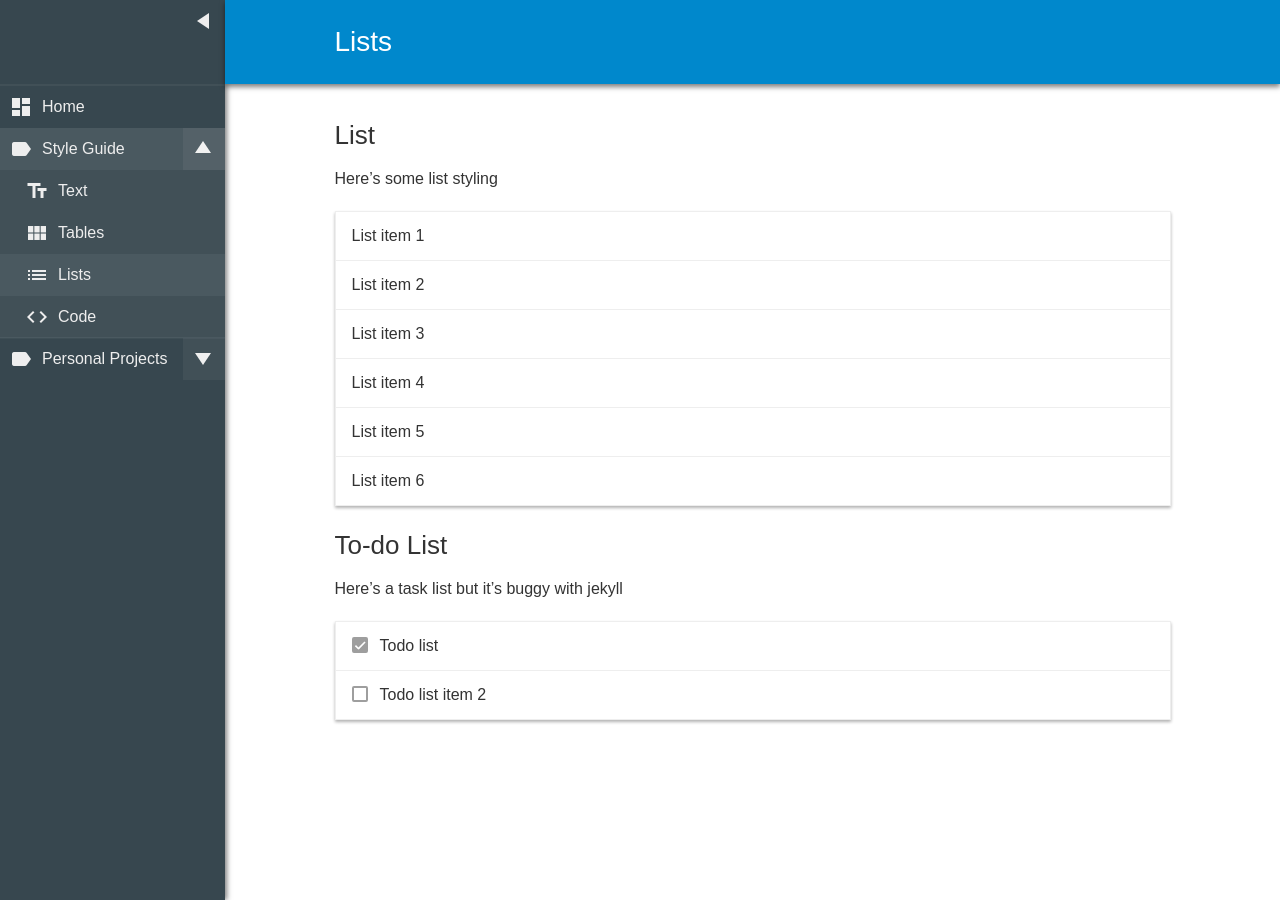
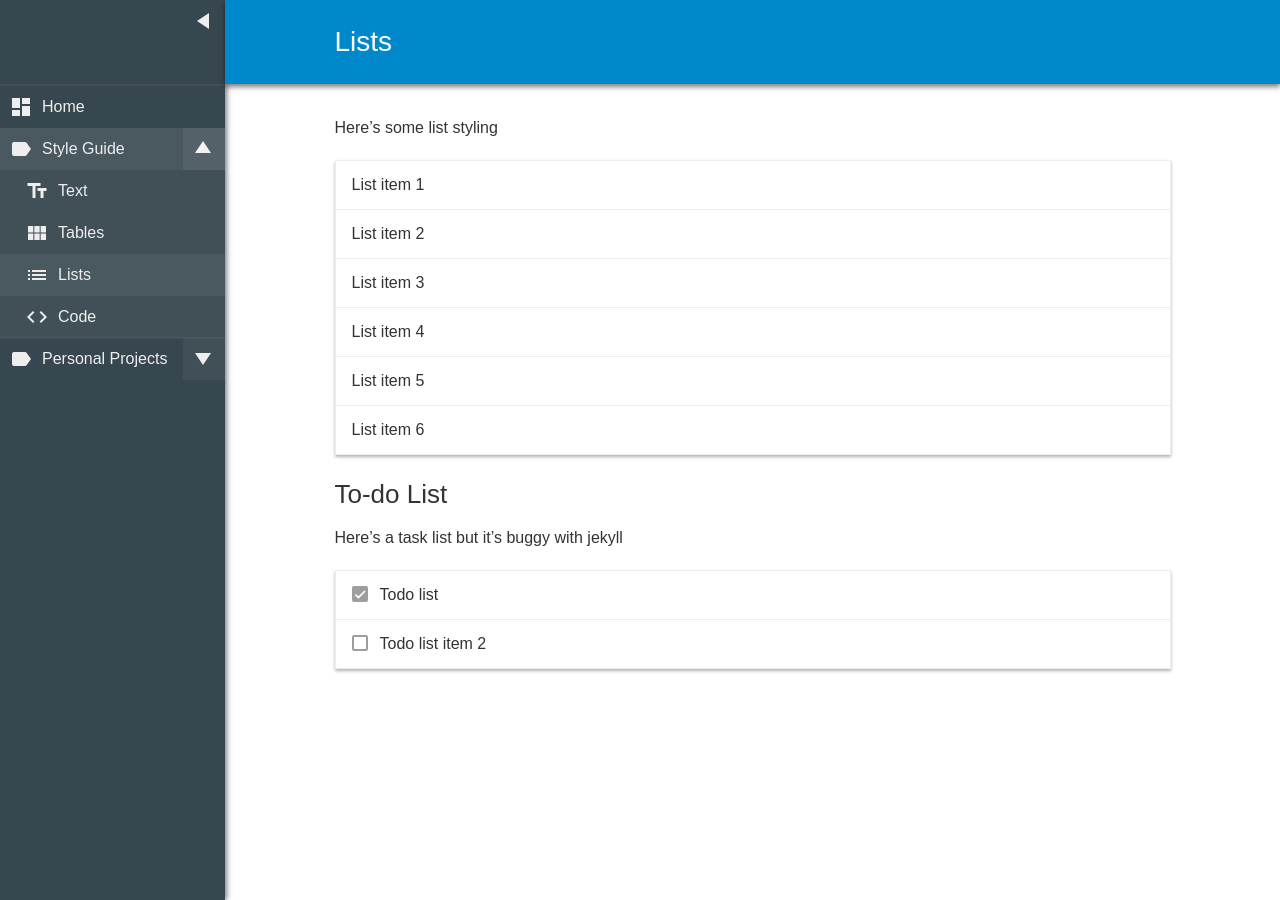
Before and after one commit to zeraphie/zeraphie.github.io, a Jekyll site: the page built from _posts/2017-03-08-lists.md, in a window 1280 px wide. Built offline with Jekyll 4.4.1, drawn with Linux system fonts in a browser that asks for light colours.

Commit message:
Update 2017-03-08-lists.md

```diff
--- a/_posts/2017-03-08-lists.md
+++ b/_posts/2017-03-08-lists.md
@@ -3,8 +3,6 @@ title: Lists
 icon: list
 category: Style-Guide
 ---
-
-## List
 
 Here's some list styling
 
```
